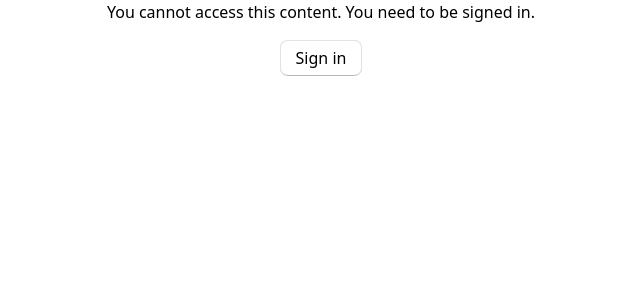
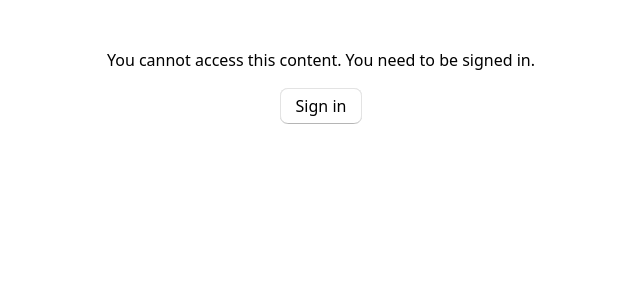
Before and after one commit to KpryKorn/unf-side-projects, a Next.js app: page /admin in a window 1280 px wide. Shown: the top 300 px of the page, without its empty margins (319-959 px from the left). Built offline with nearby package versions, Linux system fonts and the light colour scheme; no server answers.

Commit message:
refactor: Update admin layout for authentication and authorization

```diff
--- a/app/(admin)/layout.tsx
+++ b/app/(admin)/layout.tsx
@@ -23,11 +23,20 @@ export default async function RootLayout({
   const session = await getServerSession(authOptions);
 
   if (!session) {
+    // si l'utilisateur n'est pas connecté
     return (
-      <div className="flex flex-col items-center justify-center gap-4">
-        <p>You cannot access this content. You need to be signed in.</p>
-        <SignInButton />
-      </div>
+      <AuthProvider>
+        <html lang="fr">
+          <body className={inter.className + "text-slate-950"}>
+            <main className="container py-6 md:py-12">
+              <div className="flex flex-col items-center justify-center gap-4">
+                <p>You cannot access this content. You need to be signed in.</p>
+                <SignInButton />
+              </div>
+            </main>
+          </body>
+        </html>
+      </AuthProvider>
     );
   }
 
@@ -39,7 +48,20 @@ export default async function RootLayout({
   });
 
   if (!activeUser || activeUser.role !== "admin") {
-    return <p className="container">Only admins can access this content.</p>;
+    // si l'utilisateur n'est pas admin
+    return (
+      <AuthProvider>
+        <html lang="fr">
+          <body className={inter.className + "text-slate-950"}>
+            <main className="container py-6 md:py-12">
+              <div className="flex flex-col items-center justify-center gap-4">
+                <p>Only admins can access this content.</p>
+              </div>
+            </main>
+          </body>
+        </html>
+      </AuthProvider>
+    );
   }
 
   return (
```
